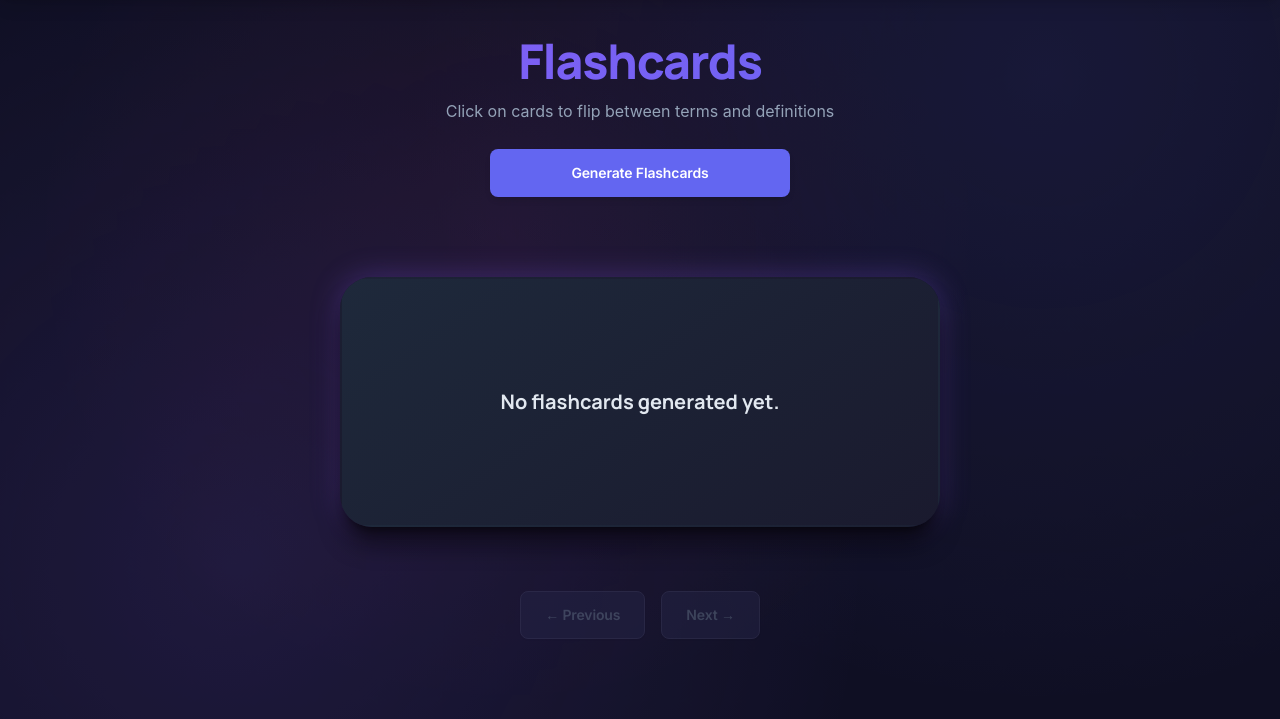
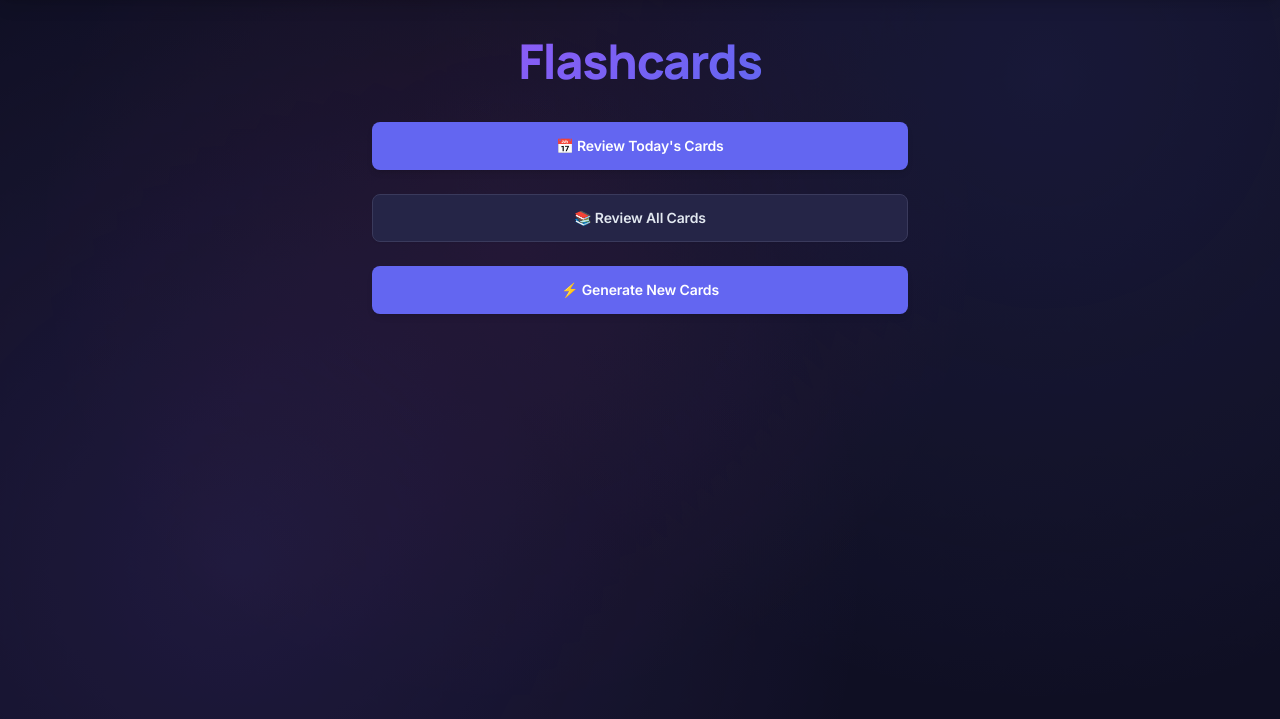
Before and after one commit to NeelKad/AI-study-app, a Flask app: page /flashcards/1 in a window 1280 px wide. Shown: the part 81-800 px from the top of the page. Run offline with Flask 3, Linux system fonts and the light colour scheme; a user stored in the database is signed in; tables that the repository leaves empty hold one stand-in row (values such as "Sample post").

Commit message:
Add files via upload

```diff
--- a/templates/flashcards.html
+++ b/templates/flashcards.html
@@ -8,140 +8,7 @@
       rel="stylesheet"
       href="{{ url_for('static', filename='style.css') }}"
     />
-  </head>
-  <body>
-    <!-- Navigation Header -->
-    <header>
-      <nav class="navbar">
-        <div
-          style="
-            display: flex;
-            align-items: center;
-            justify-content: space-between;
-            width: 100%;
-            max-width: 1200px;
-            margin: 0 auto;
-          "
-        >
-          <a href="{{ url_for('index') }}" class="nav-logo">AI Study App</a>
-          <div style="display: flex; gap: 1rem; align-items: center;">
-            <a
-              href="{{ url_for('dashboard') }}"
-              class="button button-secondary"
-              style="padding: 0.5rem 1rem; font-size: 0.8125rem;"
-              >← Dashboard</a
-            >
-          </div>
-        </div>
-      </nav>
-    </header>
-
-    <!-- Main Content -->
-    <main
-      style="
-        padding: 2rem;
-        max-width: 1000px;
-        margin: 0 auto;
-        display: flex;
-        flex-direction: column;
-        align-items: center;
-      "
-    >
-      <!-- Header Section -->
-      <div style="margin-bottom: 1.5rem; text-align: center; width: 100%;">
-        <h1 style="margin-bottom: 0.5rem; color: var(--accent);">Flashcards</h1>
-        <p style="color: var(--text-secondary); font-size: 1rem; margin: 0;">
-          Click on cards to flip between terms and definitions
-        </p>
-      </div>
-
-      <!-- Generate Flashcards Button -->
-      <button
-        id="generateBtn"
-        class="button"
-        style="margin-bottom: 2rem; max-width: 300px; width: 100%;"
-        {{ 'disabled' if not note_content }}
-        title="{{ 'No note content to generate flashcards from' if not note_content else '' }}"
-      >
-        Generate Flashcards
-      </button>
-
-      <!-- Loading Indicator -->
-      <div
-        id="loadingIndicator"
-        style="display: none; text-align: center; margin: 2rem 0;"
-      >
-        <div
-          style="
-            display: inline-flex;
-            align-items: center;
-            gap: 0.75rem;
-            padding: 1rem 1.5rem;
-            background: var(--bg-secondary);
-            border-radius: 0.75rem;
-            border: 1px solid var(--bg-border);
-          "
-        >
-          <div class="spinner"></div>
-          <span style="color: var(--text-secondary); font-weight: 500;"
-            >Loading flashcards...</span
-          >
-        </div>
-      </div>
-
-      <!-- Error Message -->
-      <div
-        id="errorMessage"
-        style="color: var(--error); font-weight: 600; margin-bottom: 1rem;"
-      ></div>
-
-      <!-- Flashcard Container -->
-      <div
-        style="margin-bottom: 2rem; width: 100%; max-width: 600px;"
-      >
-        <div
-          id="flashcard"
-          class="card"
-          style="
-            cursor: pointer;
-            padding: 3rem 2rem;
-            min-height: 250px;
-            display: flex;
-            align-items: center;
-            justify-content: center;
-            text-align: center;
-            font-size: 1.25rem;
-            line-height: 1.5;
-            transition: all 0.2s ease;
-            user-select: none;
-            border: 2px solid transparent;
-          "
-        >
-          No flashcards generated yet.
-        </div>
-      </div>
-
-      <!-- Navigation Controls -->
-      <div
-        style="display: flex; justify-content: center; gap: 1rem; margin-bottom: 2rem;"
-      >
-        <button id="prevBtn" class="button button-secondary" disabled>
-          ← Previous
-        </button>
-        <button id="nextBtn" class="button button-secondary" disabled>
-          Next →
-        </button>
-      </div>
-
-      <!-- Card Counter -->
-      <div
-        id="cardCounter"
-        style="text-align: center; color: var(--text-secondary); font-size: 0.875rem;"
-      ></div>
-    </main>
-
     <style>
-      /* Your existing styles */
       :root {
         --bg-primary: #0f0f23;
         --bg-secondary: #1a1a3a;
@@ -162,7 +29,7 @@
       body {
         background: var(--bg-primary);
         color: var(--text-primary);
-        font-family: -apple-system, BlinkMacSystemFont, 'Segoe UI', 'Roboto',
+        font-family: -apple-system, BlinkMacSystemFont, "Segoe UI", "Roboto",
           sans-serif;
         margin: 0;
         min-height: 100vh;
@@ -234,15 +101,6 @@
           transform: rotate(360deg);
         }
       }
-      #flashcard:hover {
-        border-color: var(--accent);
-        box-shadow: var(--shadow-lg);
-        transform: translateY(-2px);
-      }
-      #flashcard.flipped {
-        background: var(--bg-tertiary);
-        border-color: var(--success);
-      }
       .button:disabled {
         opacity: 0.5;
         cursor: not-allowed;
@@ -254,10 +112,6 @@
         transform: none;
         box-shadow: none;
       }
-      #cardCounter {
-        color: var(--accent);
-        font-weight: 600;
-      }
       @media (max-width: 768px) {
         .navbar {
           padding: 1rem;
@@ -265,183 +119,135 @@
         main {
           padding: 1rem;
         }
-        #flashcard {
-          padding: 2rem 1.5rem;
-          min-height: 200px;
-          font-size: 1.125rem;
-        }
         .button {
           padding: 0.75rem 1rem;
           font-size: 0.875rem;
         }
       }
     </style>
-
+  </head>
+  <body>
+    <header>
+      <nav class="navbar">
+        <div
+          style="
+            display: flex;
+            align-items: center;
+            justify-content: space-between;
+            width: 100%;
+            max-width: 1200px;
+            margin: 0 auto;
+          "
+        >
+          <a href="{{ url_for('index') }}" class="nav-logo">AI Study App</a>
+          <div style="display: flex; gap: 1rem; align-items: center">
+            <a
+              href="{{ url_for('dashboard') }}"
+              class="button button-secondary"
+              style="padding: 0.5rem 1rem; font-size: 0.8125rem"
+              >← Dashboard</a
+            >
+          </div>
+        </div>
+      </nav>
+    </header>
+    <main
+      style="
+        padding: 2rem;
+        max-width: 600px;
+        margin: 0 auto;
+        display: flex;
+        flex-direction: column;
+        align-items: center;
+      "
+    >
+      <h1 style="margin-bottom: 2rem; color: var(--accent)">Flashcards</h1>
+      <div
+        style="display: flex; flex-direction: column; gap: 1.5rem; width: 100%"
+      >
+        <button
+          class="button"
+          onclick="window.location.href='{{ url_for('review_today_flashcards', note_id=note_id) }}'"
+        >
+          📅 Review Today's Cards
+        </button>
+        <button
+          class="button button-secondary"
+          onclick="window.location.href='{{ url_for('review_all_flashcards', note_id=note_id) }}'"
+        >
+          📚 Review All Cards
+        </button>
+        <button
+          class="button"
+          id="generateBtn"
+          {%
+          if
+          not
+          note_content
+          %}disabled{%
+          endif
+          %}
+        >
+          ⚡ Generate New Cards
+        </button>
+      </div>
+      <div
+        id="loadingIndicator"
+        style="display: none; text-align: center; margin: 2rem 0"
+      >
+        <div
+          style="
+            display: inline-flex;
+            align-items: center;
+            gap: 0.75rem;
+            padding: 1rem 1.5rem;
+            background: var(--bg-secondary);
+            border-radius: 0.75rem;
+            border: 1px solid var(--bg-border);
+          "
+        >
+          <div class="spinner"></div>
+          <span style="color: var(--text-secondary); font-weight: 500"
+            >Generating flashcards...</span
+          >
+        </div>
+      </div>
+      <div
+        id="errorMessage"
+        style="color: var(--error); font-weight: 600; margin-top: 1rem"
+      ></div>
+    </main>
     <script>
-      const flashcardDiv = document.getElementById("flashcard");
-      const prevBtn = document.getElementById("prevBtn");
-      const nextBtn = document.getElementById("nextBtn");
+      let noteContent = {% if note_content %}{{ note_content | tojson | safe }}{% else %}null{% endif %};
+      const noteId = {{ note_id }}; // <-- Add this line
+      const generateBtn = document.getElementById("generateBtn");
       const loadingIndicator = document.getElementById("loadingIndicator");
       const errorMessage = document.getElementById("errorMessage");
-      const generateBtn = document.getElementById("generateBtn");
-      const cardCounter = document.getElementById("cardCounter");
 
-      let noteContent = {% if note_content %}{{ note_content | tojson | safe }}{% else %}null{% endif %};
-      let flashcards = [];
-      let currentIndex = 0;
-      let showingDefinition = false;
-
-      function showLoading() {
+      generateBtn?.addEventListener("click", async function() {
+        if (!noteContent) {
+          errorMessage.textContent = "No note content found!";
+          return;
+        }
         loadingIndicator.style.display = "block";
         errorMessage.textContent = "";
-        generateBtn.disabled = true;
-        prevBtn.disabled = true;
-        nextBtn.disabled = true;
-        flashcardDiv.textContent = "Loading flashcards...";
-        flashcardDiv.classList.remove("flipped");
-      }
-
-      function hideLoading() {
-        loadingIndicator.style.display = "none";
-        generateBtn.disabled = false;
-      }
-
-      function updateCardCounter() {
-        if (flashcards.length > 0) {
-          cardCounter.textContent = `Card ${currentIndex + 1} of ${flashcards.length}`;
-        } else {
-          cardCounter.textContent = "";
-        }
-      }
-
-      function updateFlashcard() {
-        if (flashcards.length === 0) {
-          flashcardDiv.textContent = "No flashcards found.";
-          flashcardDiv.classList.remove("flipped");
-          prevBtn.disabled = true;
-          nextBtn.disabled = true;
-          updateCardCounter();
-          return;
-        }
-
-        const card = flashcards[currentIndex];
-
-        if (showingDefinition) {
-          flashcardDiv.textContent =
-            typeof card.definition === "string"
-              ? card.definition
-              : JSON.stringify(card.definition, null, 2);
-          flashcardDiv.classList.add("flipped");
-        } else {
-          flashcardDiv.textContent =
-            typeof card.term === "string"
-              ? card.term
-              : JSON.stringify(card.term);
-          flashcardDiv.classList.remove("flipped");
-        }
-
-        prevBtn.disabled = currentIndex === 0;
-        nextBtn.disabled = currentIndex === flashcards.length - 1;
-        updateCardCounter();
-      }
-
-      flashcardDiv.addEventListener("click", () => {
-        if (flashcards.length > 0) {
-          showingDefinition = !showingDefinition;
-          updateFlashcard();
-        }
-      });
-
-      prevBtn.addEventListener("click", () => {
-        if (currentIndex > 0) {
-          currentIndex--;
-          showingDefinition = false;
-          updateFlashcard();
-        }
-      });
-
-      nextBtn.addEventListener("click", () => {
-        if (currentIndex < flashcards.length - 1) {
-          currentIndex++;
-          showingDefinition = false;
-          updateFlashcard();
-        }
-      });
-
-      // Keyboard navigation
-      document.addEventListener("keydown", (e) => {
-        if (flashcards.length === 0) return;
-
-        switch (e.key) {
-          case "ArrowLeft":
-            if (currentIndex > 0) {
-              currentIndex--;
-              showingDefinition = false;
-              updateFlashcard();
-            }
-            break;
-          case "ArrowRight":
-            if (currentIndex < flashcards.length - 1) {
-              currentIndex++;
-              showingDefinition = false;
-              updateFlashcard();
-            }
-            break;
-          case " ":
-          case "Enter":
-            e.preventDefault();
-            showingDefinition = !showingDefinition;
-            updateFlashcard();
-            break;
-        }
-      });
-
-      async function generateFlashcards() {
-        if (!noteContent) {
-          errorMessage.textContent =
-            "No note content found! Please go back and select a note.";
-          return;
-        }
-
-        showLoading();
-
         try {
           const res = await fetch("/api/flashcards", {
             method: "POST",
             headers: { "Content-Type": "application/json" },
-            body: JSON.stringify({ notes: noteContent }),
+            body: JSON.stringify({
+              notes: noteContent,
+              note_id: noteId // <-- This now works!
+            }),
           });
-
           if (!res.ok) throw new Error("Failed to generate flashcards.");
-
-          const data = await res.json();
-          hideLoading();
-
-          flashcards = Object.entries(data).map(([term, definition]) => ({
-            term,
-            definition,
-          }));
-
-          if (flashcards.length === 0) {
-            flashcardDiv.textContent = "No flashcards generated from your notes.";
-            flashcardDiv.classList.remove("flipped");
-          } else {
-            currentIndex = 0;
-            showingDefinition = false;
-            updateFlashcard();
-          }
+          loadingIndicator.style.display = "none";
+          errorMessage.textContent = "Flashcards generated! You can now review them.";
         } catch (err) {
-          hideLoading();
-          errorMessage.textContent = `Error: ${err.message}`;
-          flashcardDiv.textContent = "";
-          flashcardDiv.classList.remove("flipped");
+          loadingIndicator.style.display = "none";
+          errorMessage.textContent = "Error: " + err.message;
         }
-      }
-
-      generateBtn.addEventListener("click", generateFlashcards);
-
-      // Optionally, load flashcards on page load if you want:
-      // window.onload = generateFlashcards;
+      });
     </script>
   </body>
 </html>
```
